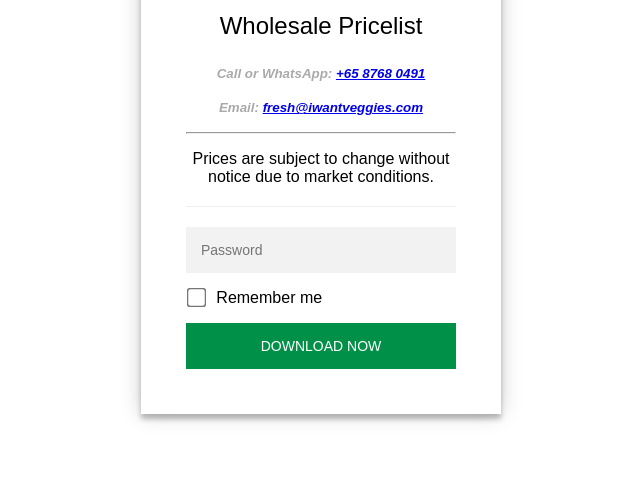
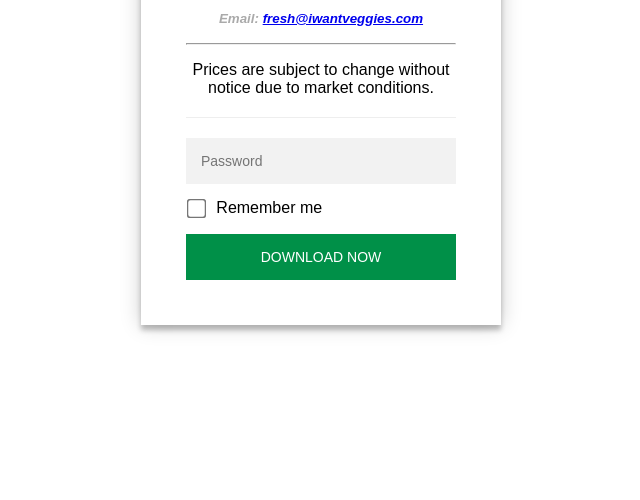
Before and after one commit to soulforsoup/iwvb2bfruits, a plain HTML site: page index.html in a window 1280 px wide. Shown: the part 300-800 px from the top of the page, without its empty margins (319-959 px from the left). Drawn offline with Linux system fonts and the light colour scheme.

Commit message:
Update index.html

```diff
--- a/index.html
+++ b/index.html
@@ -23,7 +23,7 @@
 
             .staticrypt-page {
                 width: 360px;
-                padding: 8% 0 0;
+                padding: 1% 0 0;
                 margin: auto;
                 box-sizing: border-box;
             }
```
